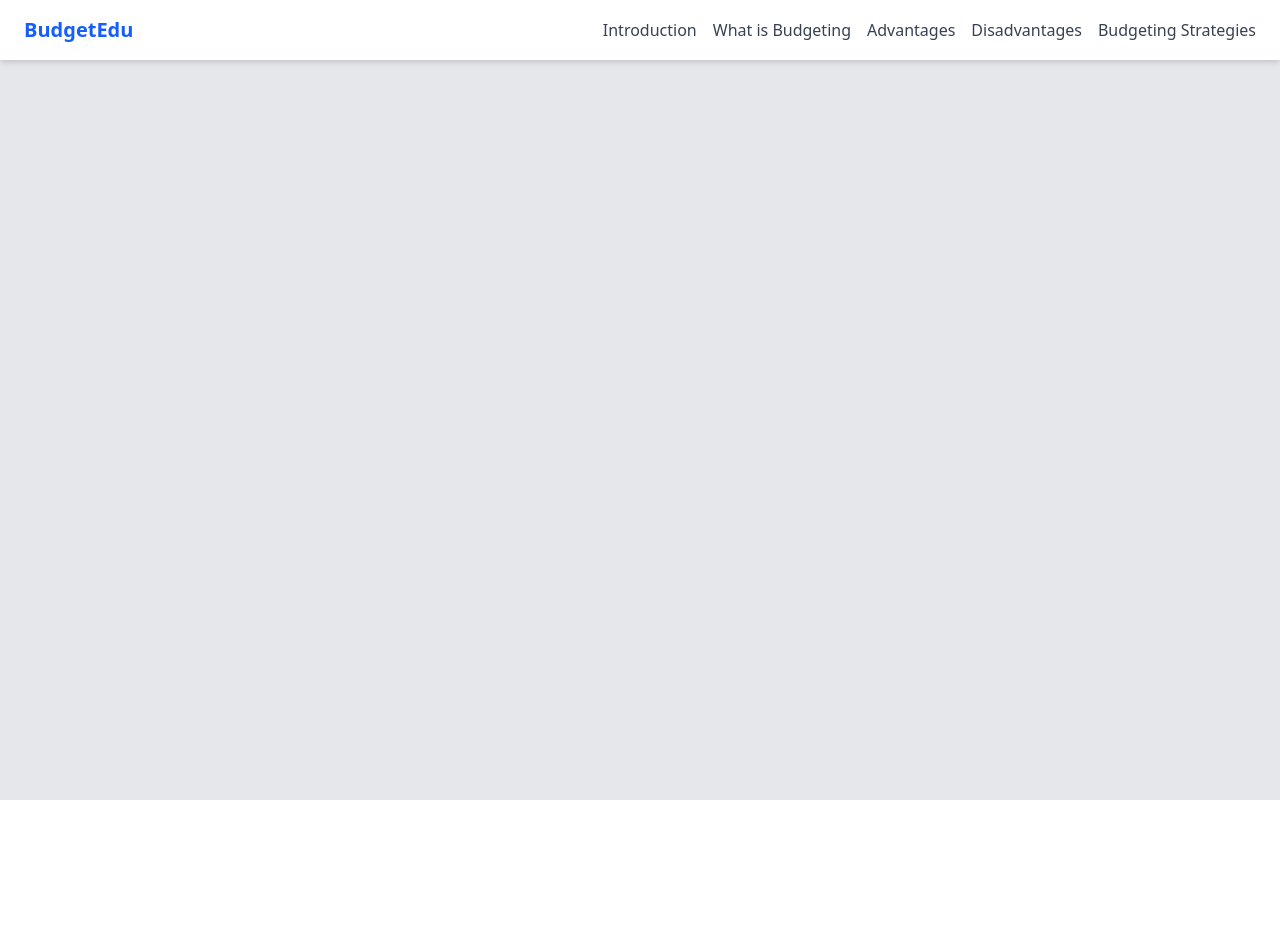
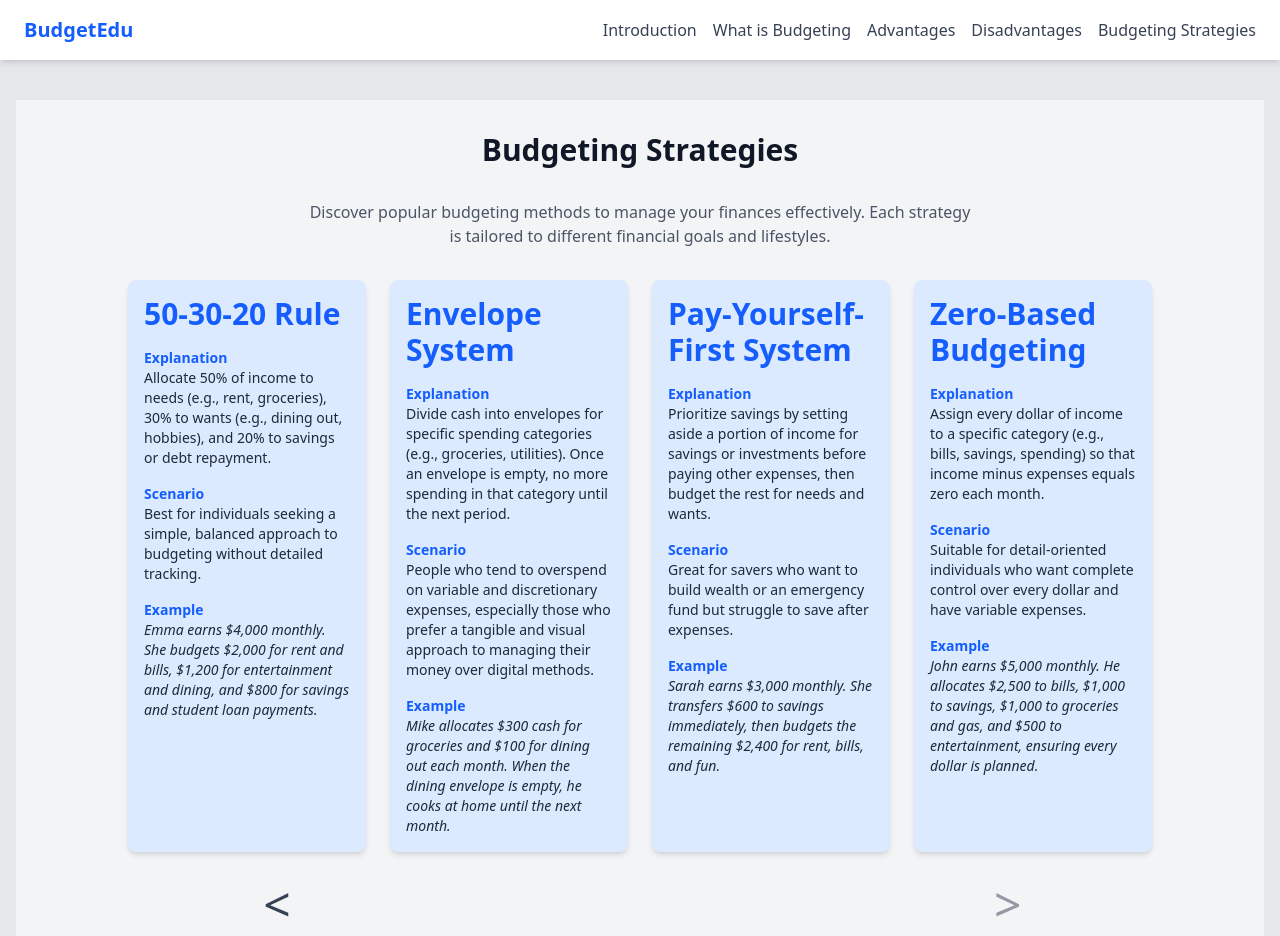
Before and after one commit to wk142003/BudgetEdu, a React (Vite) app: page /budgeting-strategies in a window 1280 px wide. Shown: the top 936 px of the page. Before the commit the page ends 800 px from the top, so only its background shows below. Built offline with nearby package versions, Linux system fonts and the light colour scheme.

Commit message:
Budgeting Strategies and Updated Readme

```diff
--- a/src/backend/server.js
+++ b/src/backend/server.js
@@ -11,10 +11,7 @@ app.use(cors());
 app.use(express.json());
 
 // MongoDB connection
-mongoose.connect(process.env.MONGODB_URI, {
-  useNewUrlParser: true,
-  useUnifiedTopology: true,
-})
+mongoose.connect(process.env.MONGODB_URI)
 .then(() => {
   console.log("✅ MongoDB connected");
   app.listen(PORT, () => console.log(`Server running on port ${PORT}`));
--- a/src/components/BottomNav.jsx
+++ b/src/components/BottomNav.jsx
@@ -30,8 +30,8 @@ const BottomNav = () => {
                     onClick={event => !prevPage && event.preventDefault()}
                 >
                     {/*renders as <*/}
-                    <span className="text-6xl">&lt;</span>
-                    <span className="text-2xl mt-1">{prevPage ? prevPage.name : ''}</span>
+                    <span className="text-5xl">&lt;</span>
+                    <span className="text-xl mt-1">{prevPage ? prevPage.name : 'No Previous Page'}</span>
                 </Link>
 
                 {/*Next Button*/}
@@ -42,8 +42,8 @@ const BottomNav = () => {
                     }`}
                     onClick={event => !nextPage && event.preventDefault()}
                 >
-                    <span className="text-6xl">&gt;</span>
-                    <span className="text-2xl mt-1">{nextPage ? nextPage.name : ''}</span>
+                    <span className="text-5xl">&gt;</span>
+                    <span className="text-xl mt-1">{nextPage ? nextPage.name : 'No Next Page'}</span>
                 </Link>
             </div>
         </nav>
--- /dev/null
+++ b/src/components/strategies/StrategiesData.js
@@ -0,0 +1,29 @@
+// src/components/BudgetingStrategies/StrategiesData.js
+const strategies = [
+  {
+    strategy: '50-30-20 Rule',
+    explanation: 'Allocate 50% of income to needs (e.g., rent, groceries), 30% to wants (e.g., dining out, hobbies), and 20% to savings or debt repayment.',
+    scenario: 'Best for individuals seeking a simple, balanced approach to budgeting without detailed tracking.',
+    example: 'Emma earns $4,000 monthly. She budgets $2,000 for rent and bills, $1,200 for entertainment and dining, and $800 for savings and student loan payments.',
+  },
+  {
+    strategy: 'Envelope System',
+    explanation: 'Divide cash into envelopes for specific spending categories (e.g., groceries, utilities). Once an envelope is empty, no more spending in that category until the next period.',
+    scenario: 'People who tend to overspend on variable and discretionary expenses, especially those who prefer a tangible and visual approach to managing their money over digital methods.',
+    example: 'Mike allocates $300 cash for groceries and $100 for dining out each month. When the dining envelope is empty, he cooks at home until the next month.',
+  },
+  {
+    strategy: 'Pay-Yourself-First System',
+    explanation: 'Prioritize savings by setting aside a portion of income for savings or investments before paying other expenses, then budget the rest for needs and wants.',
+    scenario: 'Great for savers who want to build wealth or an emergency fund but struggle to save after expenses.',
+    example: 'Sarah earns $3,000 monthly. She transfers $600 to savings immediately, then budgets the remaining $2,400 for rent, bills, and fun.',
+  },
+  {
+    strategy: 'Zero-Based Budgeting',
+    explanation: 'Assign every dollar of income to a specific category (e.g., bills, savings, spending) so that income minus expenses equals zero each month.',
+    scenario: 'Suitable for detail-oriented individuals who want complete control over every dollar and have variable expenses.',
+    example: 'John earns $5,000 monthly. He allocates $2,500 to bills, $1,000 to savings, $1,000 to groceries and gas, and $500 to entertainment, ensuring every dollar is planned.',
+  },
+];
+
+export default strategies;
--- /dev/null
+++ b/src/components/strategies/StrategiesGrid.jsx
@@ -0,0 +1,24 @@
+// src/components/BudgetingStrategies/StrategiesGrid.jsx
+import React from 'react';
+import StrategyCard from './StrategyCard';
+import strategies from './strategiesData';
+
+const StrategiesGrid = () => {
+  return (
+    <div className="max-w-5xl mx-auto">
+      <div className="flex row-span-4 gap-6 justify-center">
+        {strategies.map((strategy, index) => (
+          <StrategyCard
+            key={index}
+            strategy={strategy.strategy}
+            explanation={strategy.explanation}
+            scenario={strategy.scenario}
+            example={strategy.example}
+          />
+        ))}
+      </div>
+    </div>
+  );
+};
+
+export default StrategiesGrid;
--- /dev/null
+++ b/src/components/strategies/StrategyCard.jsx
@@ -0,0 +1,19 @@
+// takes in the data (strategy, explanation, scenario, example) and format it for presentation
+import React from "react";
+
+const strategyCard = ({strategy, explanation, scenario, example}) => {
+    return (
+        /* mb-4 to prevent the columns to appear as if they are sticking tgt */
+        <div className="w-full max-w-xs h-auto p-4 rounded-lg shadow-md bg-blue-100 text-gray-800 flex flex-col mb-4">
+            <h3 className="text-3xl font-bold text-blue-600 mb-4">{strategy}</h3>
+            <h4 className="text-sm font-semibold text-blue-600">Explanation</h4>
+            <p className="text-sm mb-4">{explanation}</p>
+            <h4 className="text-sm font-semibold text-blue-600">Scenario</h4>
+            <p className="text-sm mb-4">{scenario}</p>
+            <h4 className="text-sm font-semibold text-blue-600">Example</h4>
+            <p className="text-sm italic">{example}</p>
+        </div>
+    )
+}
+
+export default strategyCard;
--- a/src/pages/BudgetingStrategies.jsx
+++ b/src/pages/BudgetingStrategies.jsx
@@ -1,3 +1,21 @@
-export default function BudgetingStrategies() {
+// src/pages/BudgetingStrategies.jsx
+import React from 'react';
+import StrategiesGrid from '../components/strategies/StrategiesGrid';
+import Navbar from '../components/BottomNav';
 
-}
+const BudgetingStrategies = () => {
+  return (
+    <div className="bg-gray-100">
+      <h1 className="text-3xl font-bold text-center text-gray-900 mb-8 pt-8">
+        Budgeting Strategies
+      </h1>
+      <p className="text-center text-gray-600 mb-8 max-w-2xl mx-auto">
+        Discover popular budgeting methods to manage your finances effectively. Each strategy is tailored to different financial goals and lifestyles.
+      </p>
+      <StrategiesGrid />
+      <Navbar />
+    </div>
+  );
+};
+
+export default BudgetingStrategies;
```
Also changed, not shown: 1 other file (tests, documents, lock files or other folders).
